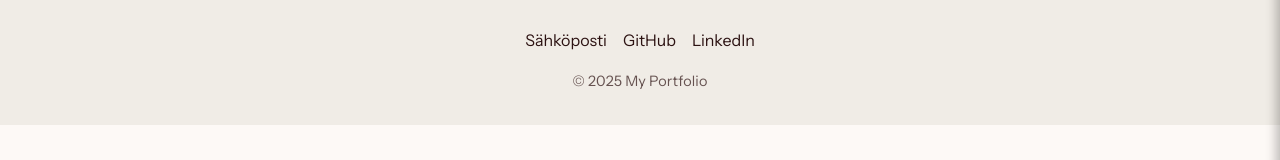
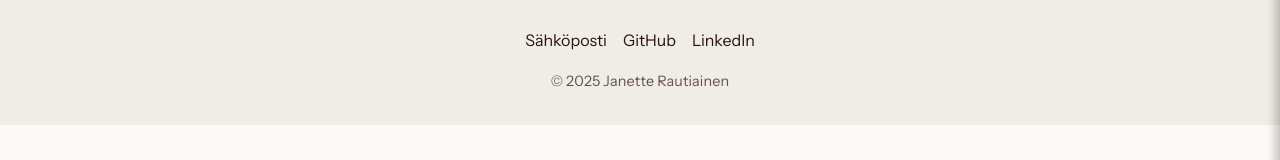
Before and after one commit to Janette033/portfolio-, a React (Vite) app: page /project3 in a window 1280 px wide. Shown: the part 257-417 px from the top of the page. Built offline with nearby package versions, Linux system fonts and the light colour scheme.

Commit message:
Add hero background & fix image imports

```diff
--- a/src/components/Footer.jsx
+++ b/src/components/Footer.jsx
@@ -6,7 +6,7 @@ export default function Footer() {
       <a href="mailto:janetterautiainen@hotmail.com?subject=Yhteydenotto">Sähköposti</a>
       <a href="https://github.com/Janette033">GitHub</a>
       <a href="http://www.linkedin.com/in/janette-rautiainen-403956335">LinkedIn</a>
-      <p>© 2025 My Portfolio</p>
+      <p>© 2025 Janette Rautiainen</p>
     </footer>
   );
 }
```
